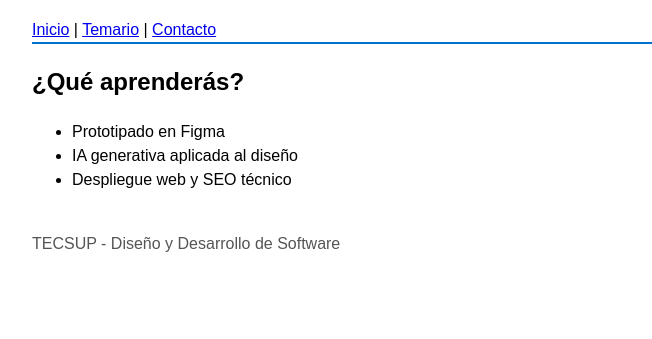
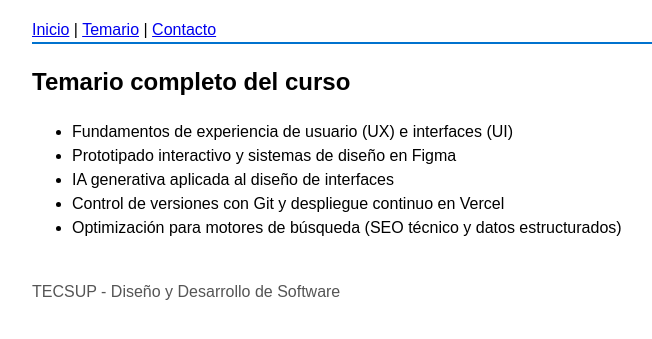
Before and after one commit to dianaflores-sudo/lab15-seo, a plain HTML site: page temario.html in a window 1280 px wide. Shown: the part 91-430 px from the top of the page, without its empty margins (8-660 px from the left). Drawn offline with Linux system fonts and the light colour scheme.

Commit message:
Corrige contenido de temario.html

```diff
--- a/temario.html
+++ b/temario.html
@@ -3,14 +3,14 @@
 <head>
   <meta charset="UTF-8">
   <meta name="viewport" content="width=device-width, initial-scale=1.0">
-  <title>Curso de Diseño de Interfaces | TECSUP</title>
-  <meta name="description" content="Aprende diseño de interfaces de usuario, prototipado en Figma, IA generativa aplicada al diseño, despliegue web y SEO técnico en TECSUP.">
+  <title>Temario | Curso de Diseño de Interfaces</title>
+  <meta name="description" content="Conoce el temario completo del curso de Diseño de Interfaces en TECSUP: prototipado en Figma, IA generativa, despliegue continuo y SEO técnico.">
 
   <!-- Open Graph: vista previa al compartir en redes -->
-  <meta property="og:title" content="Curso de Diseño de Interfaces | TECSUP">
-  <meta property="og:description" content="Domina el prototipado en Figma, la IA generativa y el SEO técnico en TECSUP.">
+  <meta property="og:title" content="Temario | Curso de Diseño de Interfaces">
+  <meta property="og:description" content="Conoce los cinco módulos principales del curso de Diseño de Interfaces en TECSUP.">
   <meta property="og:type" content="website">
-  <meta property="og:url" content="https://lab15-seo-gflf.vercel.app/">
+  <meta property="og:url" content="https://lab15-seo-gflf.vercel.app/temario.html">
 
   <link rel="stylesheet" href="estilos.css">
 
@@ -19,7 +19,7 @@
     "@context": "https://schema.org",
     "@type": "Course",
     "name": "Diseño de Interfaces de Programación Avanzado",
-    "description": "Curso práctico sobre prototipado en Figma, IA generativa aplicada al diseño, despliegue web y SEO técnico.",
+    "description": "Temario detallado del curso: fundamentos de UX/UI, prototipado en Figma, IA generativa aplicada al diseño, despliegue continuo en Vercel y SEO técnico.",
     "provider": {
       "@type": "Organization",
       "name": "TECSUP"
@@ -36,11 +36,13 @@
   </header>
   <main>
     <section id="temario">
-      <h2>¿Qué aprenderás?</h2>
+      <h2>Temario completo del curso</h2>
       <ul>
-        <li>Prototipado en Figma</li>
-        <li>IA generativa aplicada al diseño</li>
-        <li>Despliegue web y SEO técnico</li>
+        <li>Fundamentos de experiencia de usuario (UX) e interfaces (UI)</li>
+        <li>Prototipado interactivo y sistemas de diseño en Figma</li>
+        <li>IA generativa aplicada al diseño de interfaces</li>
+        <li>Control de versiones con Git y despliegue continuo en Vercel</li>
+        <li>Optimización para motores de búsqueda (SEO técnico y datos estructurados)</li>
       </ul>
     </section>
   </main>
```
